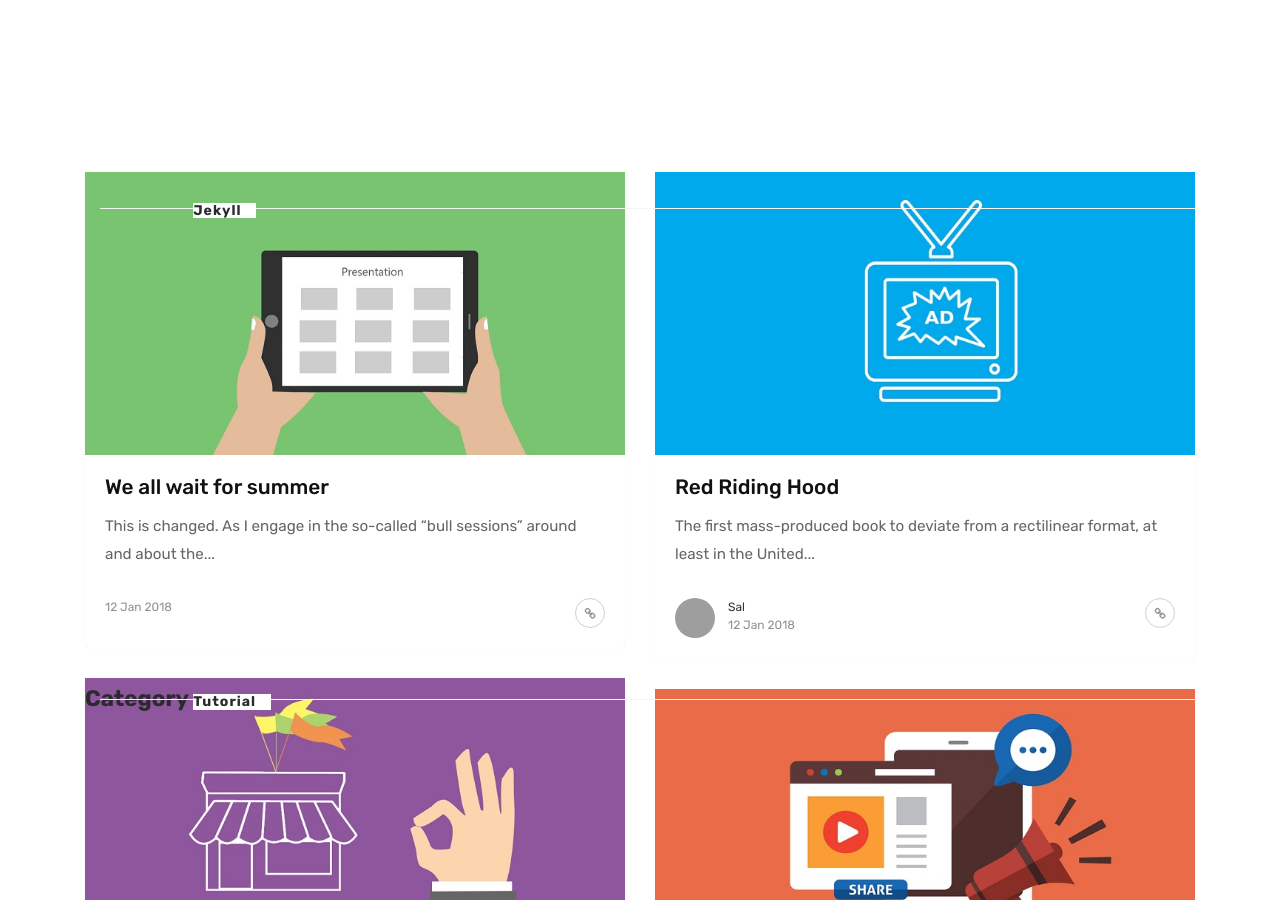
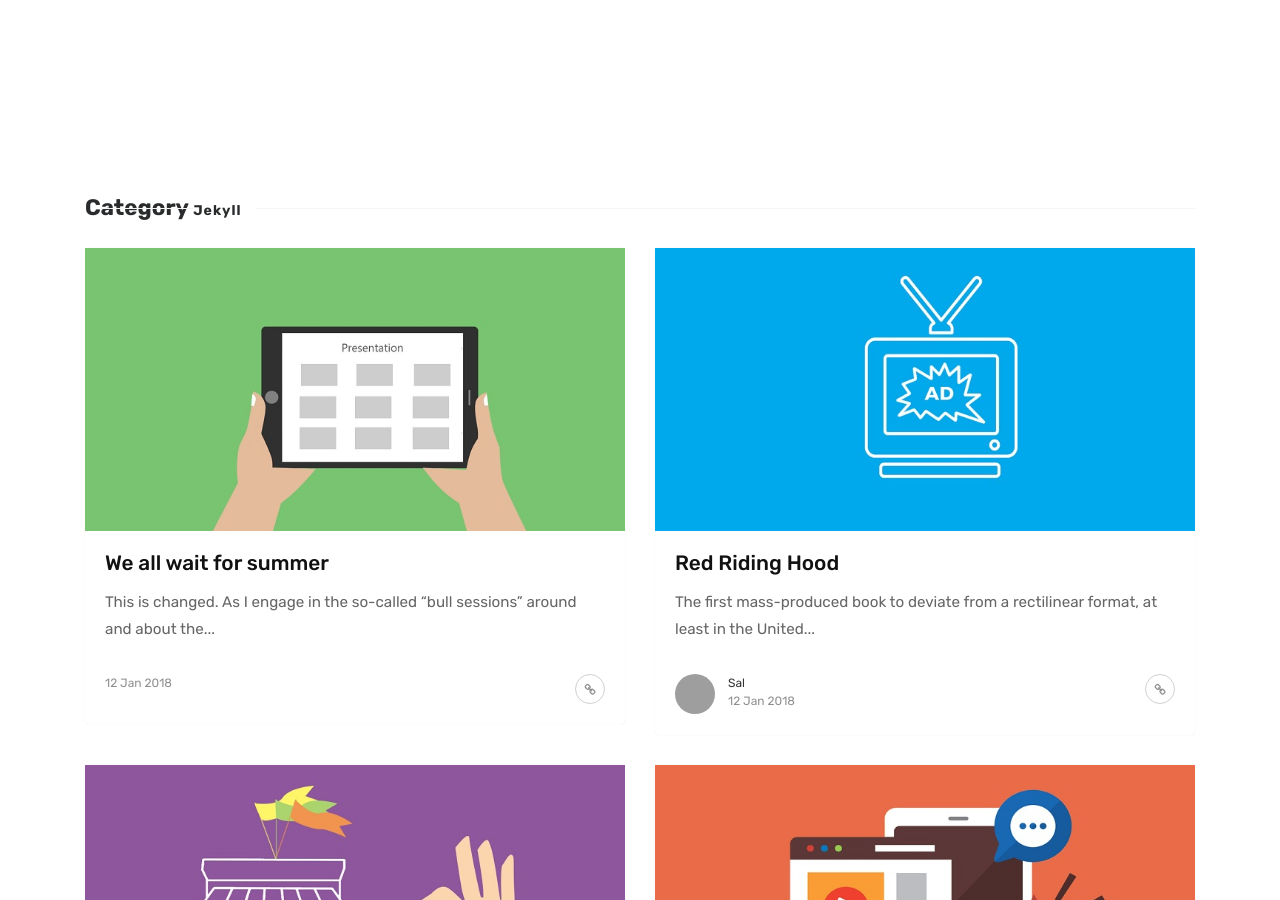
Before and after one commit to bugzbit/bugzbit.github.io, a Jekyll site: the page built from categories.md, in a window 1280 px wide and 900 px high. Built offline with Jekyll 4.4.1, drawn with Linux system fonts in a browser that asks for light colours; grey boxes are pictures that could not be loaded.

Commit message:
Updated '_layouts/categories.html' via CloudCannon

```diff
--- a/_layouts/categories.html
+++ b/_layouts/categories.html
@@ -4,7 +4,7 @@
 permalink: "/categories.html"
 ---
 
-<div class="masonrygrid row listrecent">
+<div class="row listrecent">
 {% for category in site.categories %}
 <div class="section-title col-md-12 mt-4">
 <h2 id="{{ category[0] | replace: " ","-" }}"> Category <span class="text-capitalize">{{ category[0] }}</span></h2>
```
